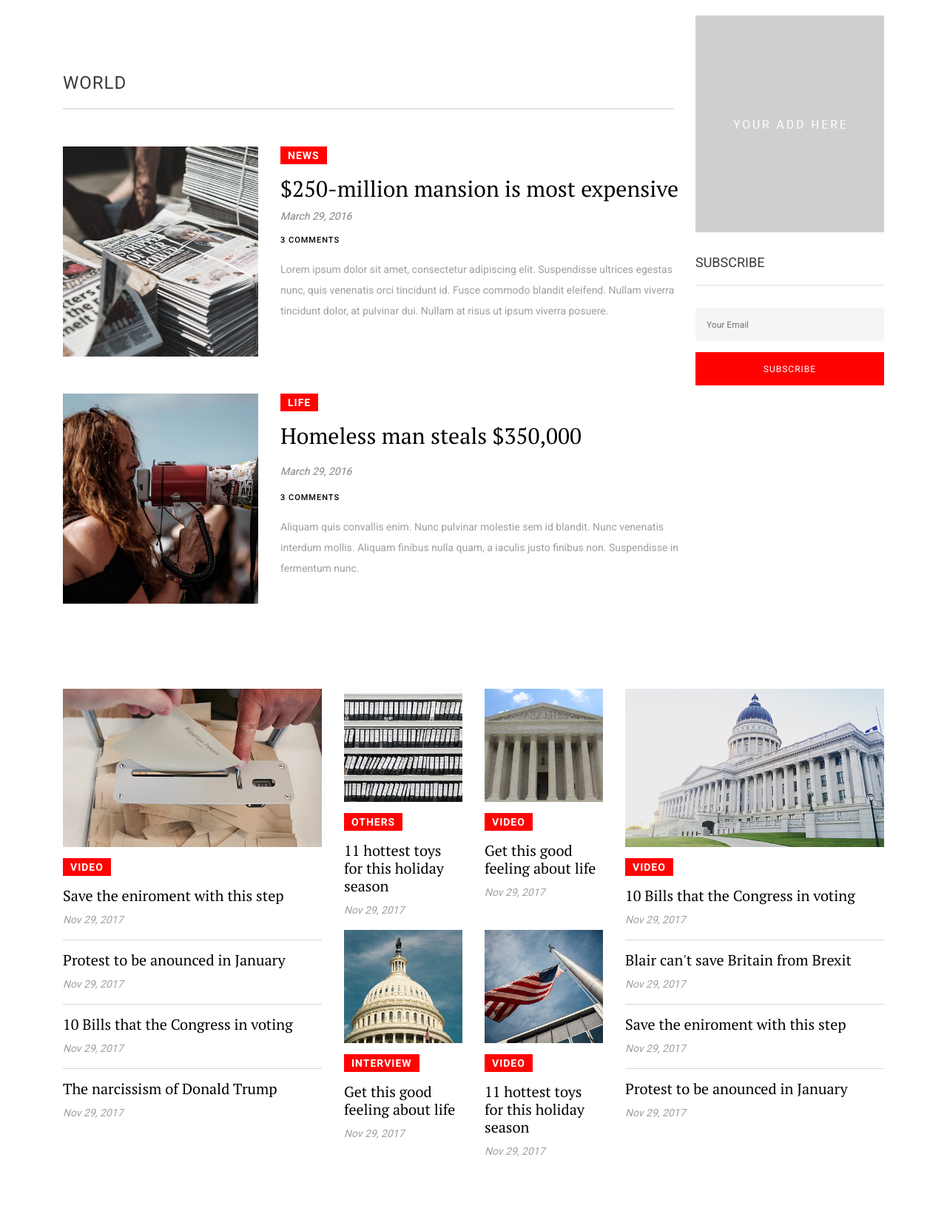
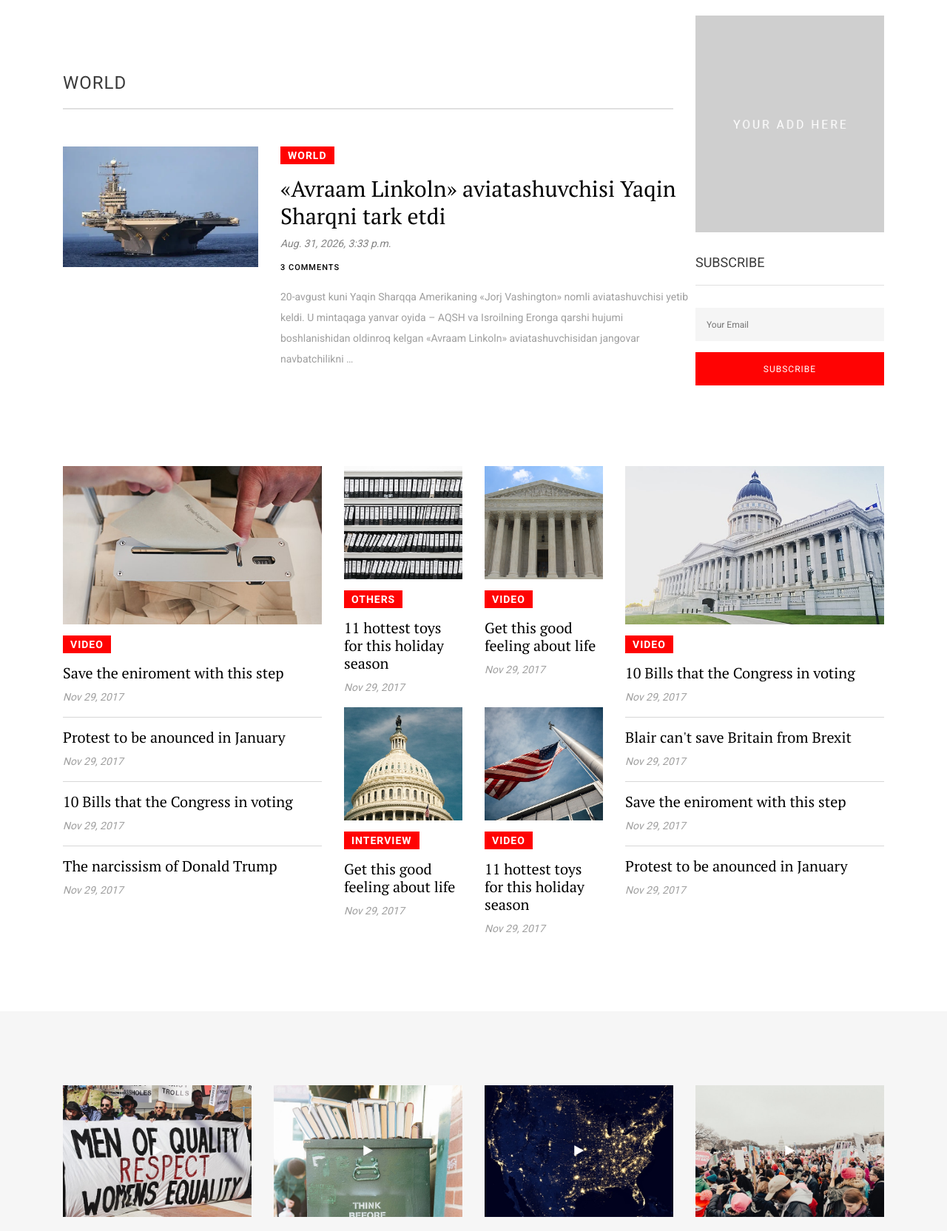
Before and after one commit to d1yorkhud/signal, a Django app: page / in a window 1280 px wide. Shown: the part 2098-3762 px from the top of the page at 74% size. Run offline with Django 5.2, Linux system fonts and the light colour scheme; data comes from the database, SQL or seed files in the repository; some libraries are stand-ins or nearby versions.

Commit message:
fixing world news part

```diff
--- a/signals/views.py
+++ b/signals/views.py
@@ -29,7 +29,7 @@ def news_detail(request, id):
 def homeView(request):
     news_list = News.published.all().order_by('-publish_time')[:10]
     categories = Category.objects.all()
-    world_news = News.published.all().filter(category__name="World")
+    world_news = News.published.all().filter(category__name="World")[:5]
     context = {
         'news_list': news_list,
         "categories": categories,
--- a/templates/news/home.html
+++ b/templates/news/home.html
@@ -287,29 +287,31 @@
                             <h4>World</h4>
                         </div>
                         <!-- Single Today Post -->
+                         {% for world in world_news %}
                         <div class="gazette-single-todays-post d-md-flex align-items-start mb-50">
                             <div class="todays-post-thumb">
-                                <img src="{% static 'images/blog-img/2.jpg' %}" alt="">
+                                <img src="{{ world.image.url }}" alt="">
                             </div>
                             <div class="todays-post-content">
                                 <!-- Post Tag -->
                                 <div class="gazette-post-tag">
-                                    <a href="#">News</a>
+                                    <a href="#">{{ world.category.name }}</a>
                                 </div>
-                                <h3><a href="#" class="font-pt mb-2">$250-million mansion is most expensive</a></h3>
-                                <span class="gazette-post-date mb-2">March 29, 2016</span>
+                                <h3><a href="{% url 'news_detail_page' world.pk %}" class="font-pt mb-2">{{ world.title }}</a></h3>
+                                <span class="gazette-post-date mb-2">{{ world.publish_time }}</span>
                                 <a href="#" class="post-total-comments">3 Comments</a>
-                                <p>Lorem ipsum dolor sit amet, consectetur adipiscing elit. Suspendisse ultrices egestas nunc, quis venenatis orci tincidunt id. Fusce commodo blandit eleifend. Nullam viverra tincidunt dolor, at pulvinar dui. Nullam at risus ut ipsum viverra posuere.</p>
+                                <p>{{ world.body | truncatewords:30 }}</p>
                             </div>
                         </div>
+                        {% endfor %}
                         <!-- Single Today Post -->
-                        <div class="gazette-single-todays-post d-md-flex align-items-start mb-50">
+                        <!-- <div class="gazette-single-todays-post d-md-flex align-items-start mb-50">
                             <div class="todays-post-thumb">
                                 <img src="{% static 'images/blog-img/3.jpg' %}" alt="">
                             </div>
-                            <div class="todays-post-content">
+                            <div class="todays-post-content"> -->
                                 <!-- Post Tag -->
-                                <div class="gazette-post-tag">
+                                <!-- <div class="gazette-post-tag">
                                     <a href="#">Life</a>
                                 </div>
                                 <h3><a href="#" class="font-pt mb-2">Homeless man steals $350,000 </a></h3>
@@ -317,7 +319,7 @@
                                 <a href="#" class="post-total-comments">3 Comments</a>
                                 <p>Aliquam quis convallis enim. Nunc pulvinar molestie sem id blandit. Nunc venenatis interdum mollis. Aliquam finibus nulla quam, a iaculis justo finibus non. Suspendisse in fermentum nunc.</p>
                             </div>
-                        </div>
+                        </div> -->
                     </div>
                 </div>
 
```
